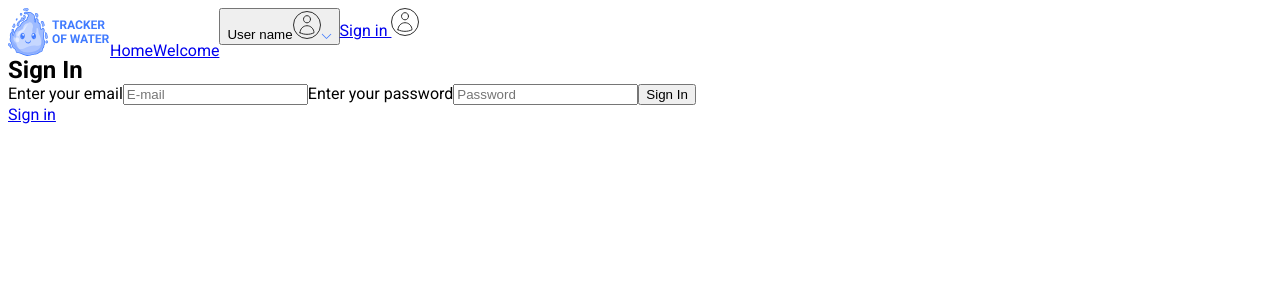
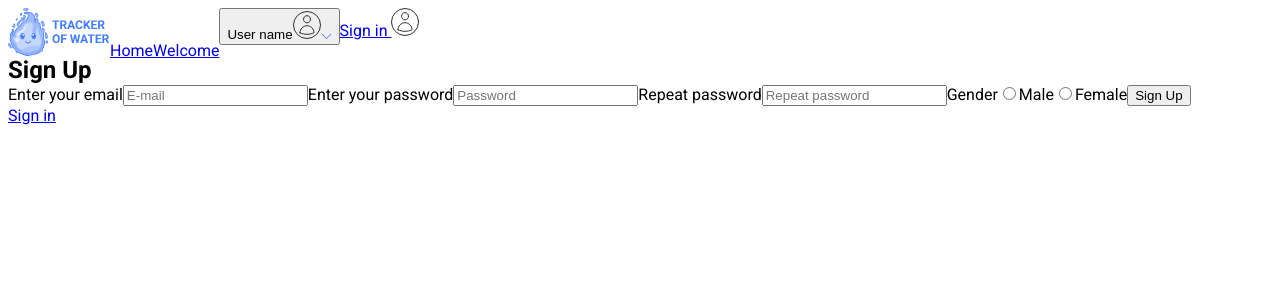
Before and after one commit to ServerIbraimovUa/agua_vivo_app, a React (Vite) app: page /agua_vivo_app/signup in a window 1280 px wide. Shown: the top 300 px of the page. Built offline with nearby package versions, Linux system fonts and the light colour scheme.

Commit message:
fixed Loginpage and RegisterPage

```diff
--- a/src/pages/LoginPage.tsx
+++ b/src/pages/LoginPage.tsx
@@ -1,4 +1,3 @@
-
 import AuthForm from "../components/AuthForm/AuthForm";
 import { NavLink } from "react-router-dom";
 
@@ -6,11 +5,10 @@ const LoginPage = () => {
   return (
     <div>
       <h2>Sign In</h2>
-      <AuthForm />
+      <AuthForm repeat={false} />
       <NavLink to="/signup">Sign up</NavLink>
     </div>
   );
-
 };
 
 export default LoginPage;
--- a/src/pages/RegisterPage.tsx
+++ b/src/pages/RegisterPage.tsx
@@ -5,8 +5,8 @@ const RegisterPage = () => {
   return (
     <div>
       <div>
-        <h2>Sign In</h2>
-        <AuthForm />
+        <h2>Sign Up</h2>
+        <AuthForm repeat={true} />
         <NavLink to="/signin">Sign in</NavLink>
       </div>
     </div>
```
